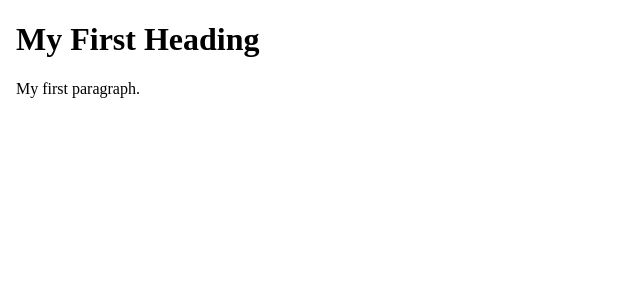
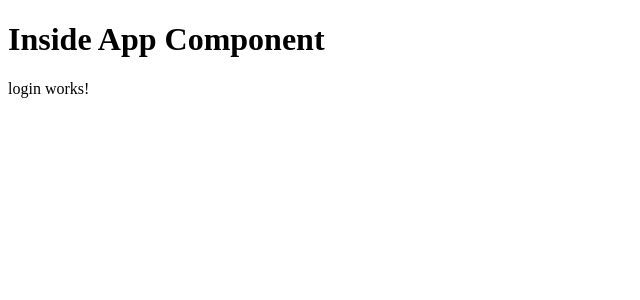
Before and after one commit to mayurrohokale/practice_repo, an Angular app: page / in a window 1280 px wide. Shown: the top 300 px of the page, without its empty margins (0-640 px from the left). Built offline with nearby package versions, Linux system fonts and the light colour scheme.

Commit message:
rendered sub components in root component

```diff
--- a/src/app/app.component.html
+++ b/src/app/app.component.html
@@ -1,10 +1,2 @@
-<!DOCTYPE html>
-<html>
-<body>
-
-<h1>My First Heading</h1>
-
-<p>My first paragraph.</p>
-
-</body>
-</html>
+<h1>Inside App Component</h1>
+<app-login></app-login>
```
